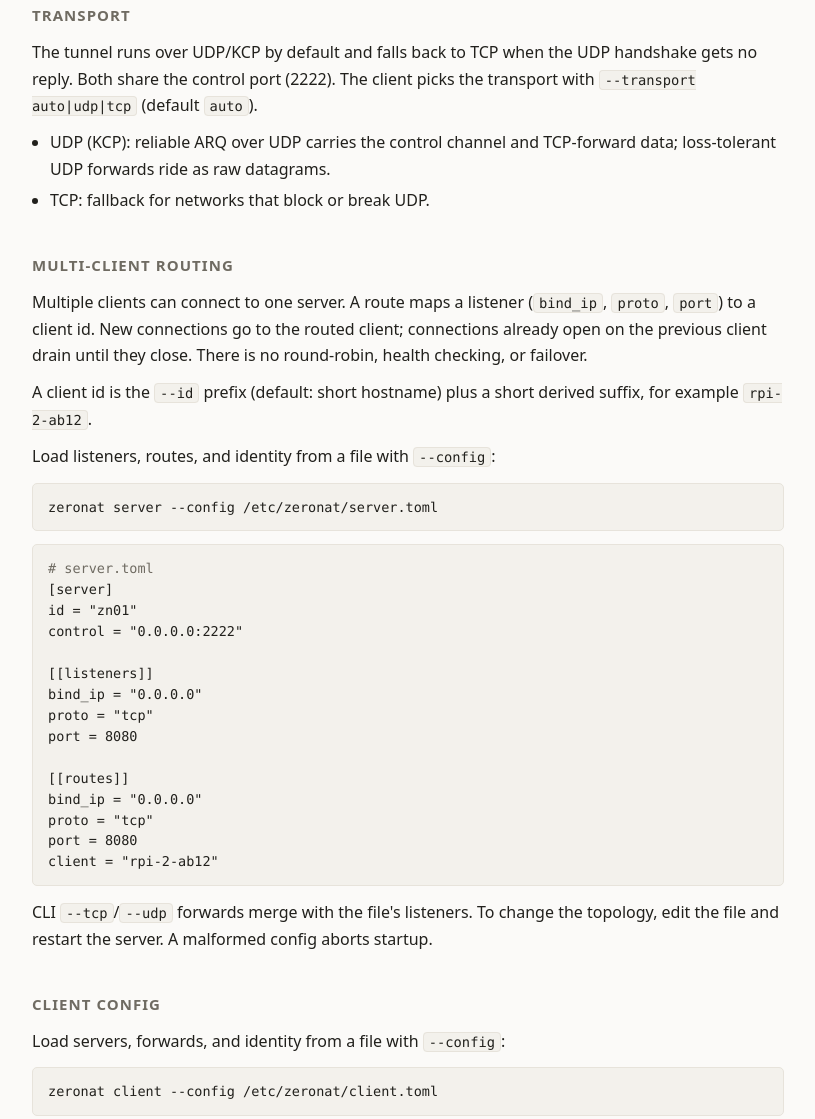
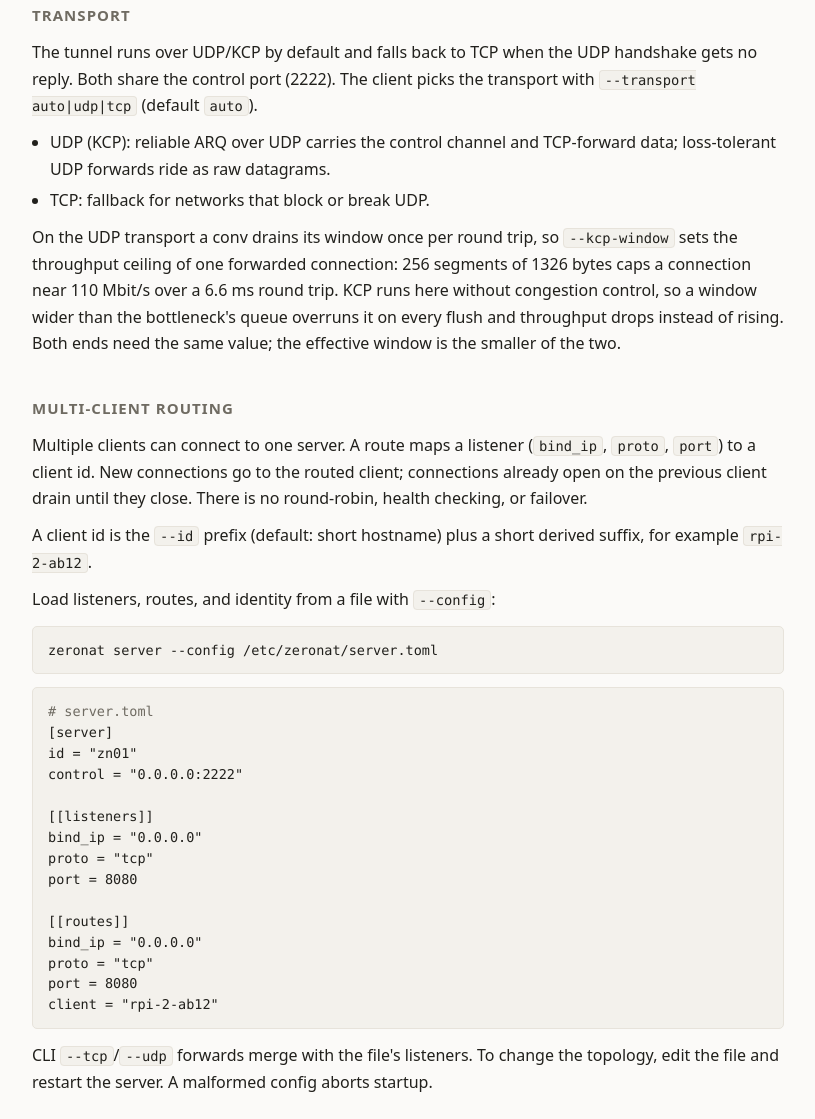
Before and after one commit to paltaio/zeronat, a plain HTML site: page docs/index.html in a window 1280 px wide. Shown: the part 3159-4278 px from the top of the page, without its empty margins (336-1151 px from the left). Drawn offline with Linux system fonts and the light colour scheme.

Commit message:
docs: document the kcp window option

```diff
--- a/docs/index.html
+++ b/docs/index.html
@@ -274,6 +274,11 @@ entryPoints:
         UDP forwards ride as raw datagrams.</li>
         <li>TCP: fallback for networks that block or break UDP.</li>
       </ul>
+      <p>On the UDP transport a conv drains its window once per round trip, so <code>--kcp-window</code>
+      sets the throughput ceiling of one forwarded connection: 256 segments of 1326 bytes caps a
+      connection near 110 Mbit/s over a 6.6 ms round trip. KCP runs here without congestion control,
+      so a window wider than the bottleneck's queue overruns it on every flush and throughput drops
+      instead of rising. Both ends need the same value; the effective window is the smaller of the two.</p>
     </section>
 
     <section id="routing">
@@ -668,6 +673,7 @@ curl --proxy http://proxy_sjob42:&lt;proxy-pass&gt;@127.0.0.1:8081 https://ifcon
           <tr><td><code>--tap &lt;NAME&gt;</code></td><td>L2 bridge mode (Linux): create or attach this TAP device</td></tr>
           <tr><td><code>--tap-mtu &lt;N&gt;</code></td><td>TAP MTU (default 1400)</td></tr>
           <tr><td><code>--bridge &lt;NAME&gt;</code></td><td>Enslave the TAP to this existing bridge</td></tr>
+          <tr><td><code>--kcp-window &lt;N&gt;</code></td><td>KCP window in segments for the UDP transport (default 256, range 32-4096; or env <code>ZERONAT_KCP_WINDOW</code>)</td></tr>
           <tr><td><code>--server dht</code></td><td>Publish this server's address to the DHT for discovery</td></tr>
           <tr><td><code>--discovery &lt;64-HEX&gt;</code></td><td>Discovery credential the DHT record is keyed by (or env <code>ZERONAT_DISCOVERY_SECRET</code>); required with <code>--server dht</code></td></tr>
           <tr><td><code>--announce-ip &lt;IP&gt;</code></td><td>Public IPv4 to announce (default: auto-detected via DHT)</td></tr>
@@ -686,6 +692,7 @@ curl --proxy http://proxy_sjob42:&lt;proxy-pass&gt;@127.0.0.1:8081 https://ifcon
           <tr><td><code>--tcp &lt;SPEC&gt;</code></td><td>Forward TCP: <code>PORT</code> | <code>PORT:LOCALPORT</code> | <code>PORT:HOST:PORT</code>, with optional <code>+proxy</code> and <code>+idle=SECS</code> (repeatable)</td></tr>
           <tr><td><code>--udp &lt;SPEC&gt;</code></td><td>Forward UDP, same spec as <code>--tcp</code>; <code>+idle</code> only, <code>+proxy</code> is TCP-only (repeatable)</td></tr>
           <tr><td><code>--proxy</code></td><td>Send a PROXY protocol v2 header on every <code>--tcp</code> forward</td></tr>
+          <tr><td><code>--kcp-window &lt;N&gt;</code></td><td>KCP window in segments for the UDP transport (default 256, range 32-4096; or env <code>ZERONAT_KCP_WINDOW</code>)</td></tr>
           <tr><td><code>--transport &lt;MODE&gt;</code></td><td><code>auto</code> | <code>udp</code> | <code>tcp</code> (default auto)</td></tr>
           <tr><td><code>--tun</code></td><td>All-ports mode (Linux): receive every forwarded port on local services</td></tr>
           <tr><td><code>--exit</code></td><td>Exit mode (requires <code>--tun</code>): route this host's IPv4 traffic through the server</td></tr>
```
